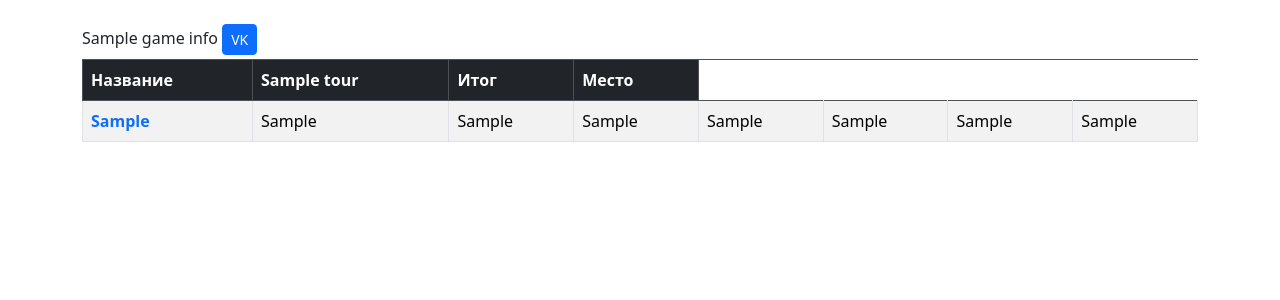
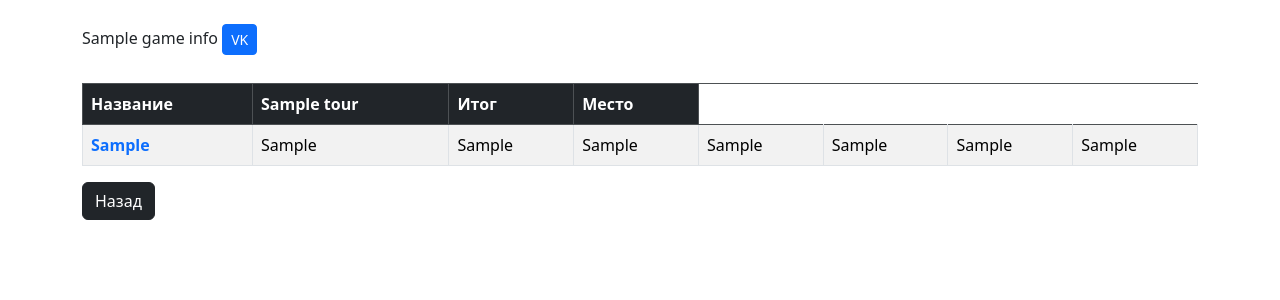
Before and after one commit to jugderdemidiyn/kirovstat, a Django app: template mbstat/kirovstat/templates/game_info.html in a window 1280 px wide. Shown: the part 56-356 px from the top of the page. Run offline with Django 5.2, Linux system fonts and the light colour scheme; the template is opened without the code that fills it: most values are stand-ins (such as "Sample title", 1, 10 or a date in 2020).

Commit message:
кнопка назад

```diff
--- a/mbstat/kirovstat/templates/game_info.html
+++ b/mbstat/kirovstat/templates/game_info.html
@@ -4,7 +4,8 @@
 
 
 <br>
-{{ game_info.g_name}}       <a class="btn btn-primary btn-sm" href={{game_info.g_url}} target="_blank" role="button"> VK </a>
+<div>{{ game_info.g_name}}       <a class="btn btn-primary btn-sm" href={{game_info.g_url}} target="_blank" role="button"> VK </a></div>
+
 <br>
 
 <table class = 'table mt-1 table-bordered table-striped table-hover' >
@@ -56,5 +57,6 @@
     </tbody>
 </table>
 
+<div><a href="javascript:window.history.back();"><button type="button" class="btn btn-dark">Назад</button></a></button>
 
 {% endblock %}
--- a/mbstat/kirovstat/templates/team_info.html
+++ b/mbstat/kirovstat/templates/team_info.html
@@ -189,4 +189,5 @@
   </tbody>
 </table>
 
+<div><a href="javascript:window.history.back();"><button type="button" class="btn btn-dark">Назад</button></a></button>
 {% endblock %}
```
